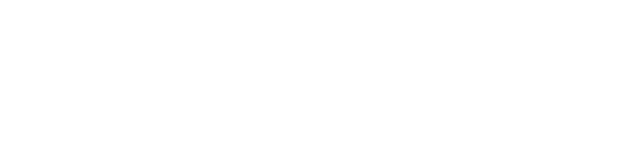
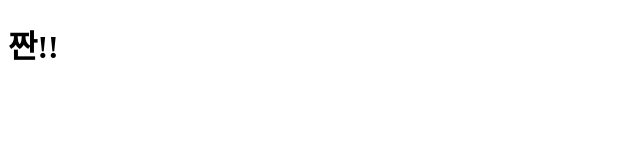
Before and after one commit to HaeunLee7527/CompanyProject, a plain HTML site: page index.html in a window 1280 px wide. Shown: the whole page, without its empty margins (0-640 px from the left). Drawn offline with Linux system fonts and the light colour scheme.

Commit message:
second commit

```diff
--- a/index.html
+++ b/index.html
@@ -8,6 +8,6 @@
         </style>
     </head>
     <body>
-
+        <h1> 짠!!</h1>
     </body>
 </html>
```
